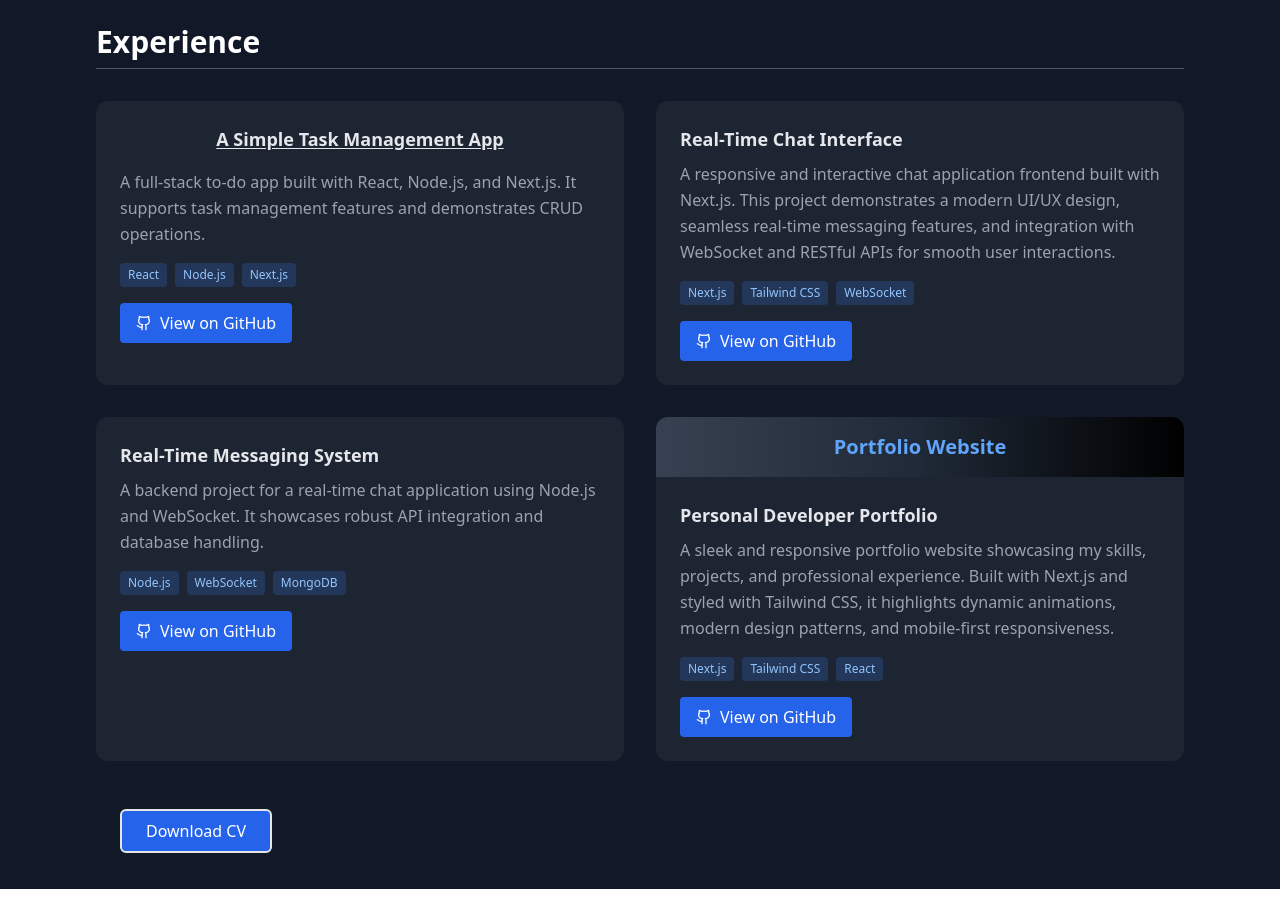
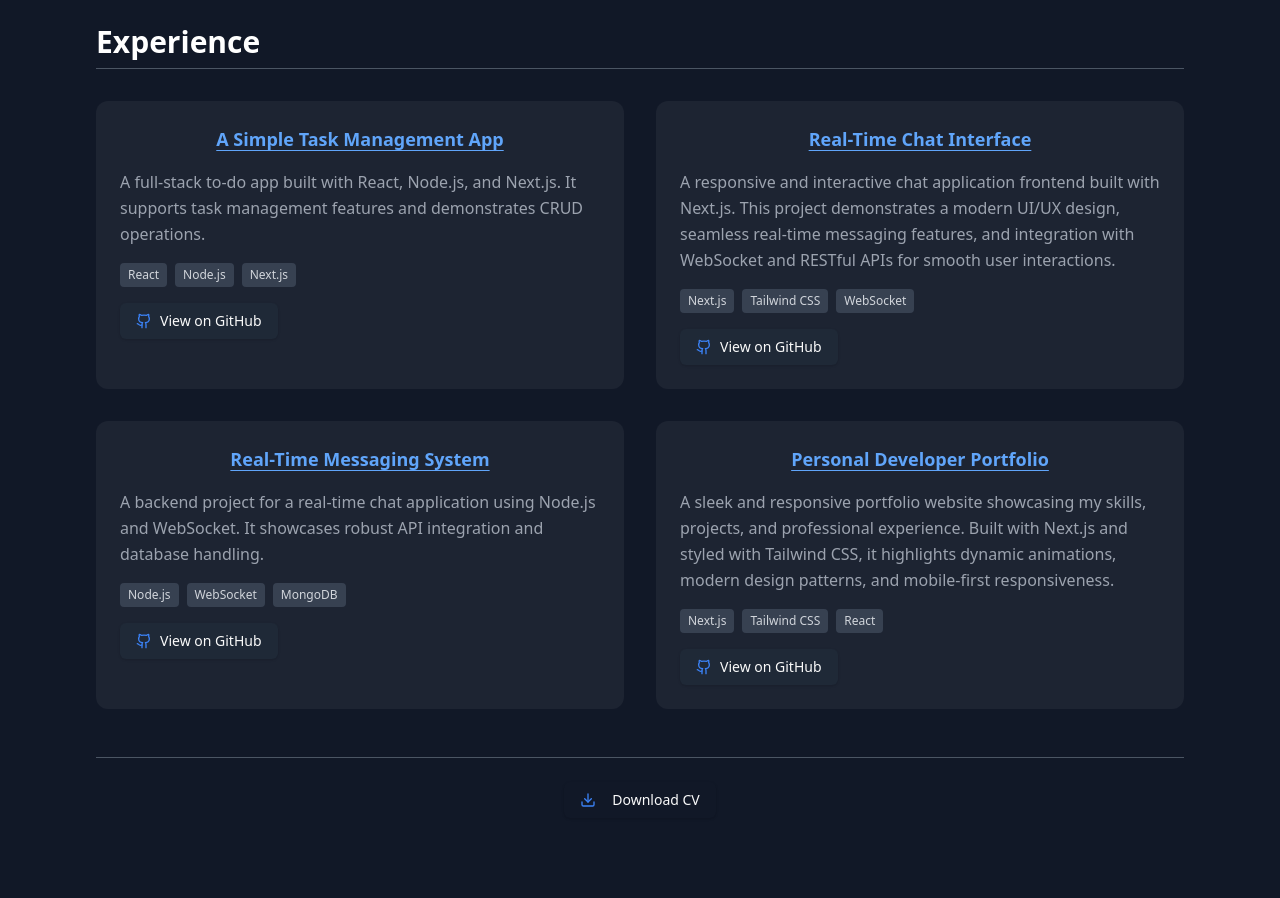
Before and after one commit to AbinAntony8888/PortfolioWebsite, a Next.js app: page / in a window 1280 px wide. Shown: the part 980-1878 px from the top of the page. Built offline with nearby package versions, Linux system fonts and the light colour scheme.

Commit message:
final modification

```diff
--- a/src/components/Cv.tsx
+++ b/src/components/Cv.tsx
@@ -1,16 +1,23 @@
-export default function Cv(){
-    return(
-        <div className="mt-12 ">
-        <button className="flex float-left gap-2 border-2 bg-blue-600 ml-6 px-6 py-2 rounded-md hover:bg-blue-900 duration-300 transform hover:scale-x-110 download-cv">
+import { Download } from "lucide-react";
+import { Button } from "./ui/button";
+
+export default function Cv() {
+  return (
+    <div className="mt-12 flex justify-center border-t border-gray-600 pt-6">
+      <Button className="bg-gray-900 hover:bg-gray-800 ">
         <a
           href="/abinantony it cv resume (2).pdf"
           className="gap-2 flex items-center justify-center"
           download
         >
+          <Download className="mr-2 h-4 w-4 text-blue-500" />
           Download CV
-            {/* <FaDownload className="text-orange-200" /> */}
         </a>
-        </button>
+      </Button>
     </div>
-    )
+  );
 }
+{/* <Button className="bg-gray-800 hover:bg-gray-700 border  mt-4">
+<Github size={16} className="text-blue-500" />
+View on GitHub
+</Button> */}
--- a/src/components/Experience.tsx
+++ b/src/components/Experience.tsx
@@ -1,7 +1,8 @@
 import { Github } from "lucide-react";
+import { Button } from "./ui/button";
 
-export default function Experience(){
-    return(
+export default function Experience() {
+  return (
     <div>
       <section>
         <h2 className="text-3xl font-bold mb-8 flex items-center gap-2 border-b border-gray-600 pb-2">
@@ -10,165 +11,150 @@ export default function Experience(){
         <div className="grid lg:grid-cols-2 gap-8">
           {/* Project 1 */}
           <div className="group relative bg-white/5 rounded-xl overflow-hidden hover:shadow-lg hover:shadow-blue-500/20 transition-transform duration-300 transform hover:scale-105">
-                {/* <div className=" bg-gradient-to-r from-gray-700 via-gray-800 to-black flex justify-center items-center p-4">
-                  <h3 className="text-xl font-semibold text-blue-400 text-center">
-                    To-Do App
-                  </h3>
-                </div> */}
             <div className="p-6">
-                  <h4 className="flex  justify-center underline underline-offset-2 mb-4 text-lg font-bold text-gray-200">
+              <h4 className="flex  justify-center underline underline-offset-4 mb-4 text-lg font-bold text-blue-400">
                 A Simple Task Management App
               </h4>
               <p className="text-gray-400 leading-relaxed mb-4">
-                    A full-stack to-do app built with React, Node.js, and
-                    Next.js. It supports task management features and
-                    demonstrates CRUD operations.
+                A full-stack to-do app built with React, Node.js, and Next.js.
+                It supports task management features and demonstrates CRUD
+                operations.
               </p>
               <div className="flex flex-wrap gap-2">
-                    <span className="text-xs bg-blue-500/20 text-blue-300 px-2 py-1 rounded">
+                <span className="text-xs bg-gray-700 text-gray-300 px-2 py-1 rounded">
                   React
                 </span>
-                    <span className="text-xs bg-blue-500/20 text-blue-300 px-2 py-1 rounded">
+                <span className="text-xs bg-gray-700 text-gray-300 px-2 py-1 rounded">
                   Node.js
                 </span>
-                    <span className="text-xs bg-blue-500/20 text-blue-300 px-2 py-1 rounded">
+                <span className="text-xs bg-gray-700 text-gray-300 px-2 py-1 rounded">
                   Next.js
                 </span>
               </div>
+              <Button className="bg-gray-800 hover:bg-gray-700 mt-4">
+                <Github size={16} className="text-blue-500" />
                 <a
                   href="https://github.com/AbinAntony8888/to-do-app"
                   target="_blank"
                   rel="noopener noreferrer"
-                    className="mt-4 inline-flex items-center gap-2 bg-blue-600 hover:bg-blue-500 text-white px-4 py-2 rounded transition-colors duration-300"
                 >
-                    <Github size={16} />
                   View on GitHub
                 </a>
+              </Button>
             </div>
           </div>
 
           {/* Project 2 */}
           <div className="group relative bg-white/5 rounded-xl overflow-hidden hover:shadow-lg hover:shadow-blue-500/20 transition-transform duration-300 transform hover:scale-105">
-                {/* <div className="bg-gradient-to-r from-gray-700 via-gray-800 to-black flex justify-center items-center p-4">
-                  <h3 className="text-xl font-semibold text-blue-400 text-center">
-                    Next.js Chat App Frontend
-                  </h3>
-                </div> */}
             <div className="p-6">
-                  <h4 className="text-lg font-bold text-gray-200 mb-2">
+              <h4 className="flex  justify-center underline underline-offset-4 mb-4 text-lg font-bold text-blue-400">
                 Real-Time Chat Interface
               </h4>
               <p className="text-gray-400 leading-relaxed mb-4">
                 A responsive and interactive chat application frontend built
-                    with Next.js. This project demonstrates a modern UI/UX
-                    design, seamless real-time messaging features, and
-                    integration with WebSocket and RESTful APIs for smooth user
-                    interactions.
+                with Next.js. This project demonstrates a modern UI/UX design,
+                seamless real-time messaging features, and integration with
+                WebSocket and RESTful APIs for smooth user interactions.
               </p>
               <div className="flex flex-wrap gap-2">
-                    <span className="text-xs bg-blue-500/20 text-blue-300 px-2 py-1 rounded">
+                <span className="text-xs bg-gray-700 text-gray-300 px-2 py-1 rounded">
                   Next.js
                 </span>
-                    <span className="text-xs bg-blue-500/20 text-blue-300 px-2 py-1 rounded">
+                <span className="text-xs bg-gray-700 text-gray-300 px-2 py-1 rounded">
                   Tailwind CSS
                 </span>
-                    <span className="text-xs bg-blue-500/20 text-blue-300 px-2 py-1 rounded">
+                <span className="text-xs bg-gray-700 text-gray-300 px-2 py-1 rounded">
                   WebSocket
                 </span>
               </div>
+
+              <Button className="bg-gray-800 hover:bg-gray-700 mt-4">
+                <Github size={16} className="text-blue-500" />
                 <a
                   href="https://github.com/AbinAntony8888/nextjs-chat-app"
                   target="_blank"
                   rel="noopener noreferrer"
-                    className="mt-4 inline-flex items-center gap-2 bg-blue-600 hover:bg-blue-500 text-white px-4 py-2 rounded transition-colors duration-300"
                 >
-                    <Github size={16} />
                   View on GitHub
                 </a>
+              </Button>
             </div>
           </div>
 
           {/* Project 3 */}
           <div className="group relative bg-white/5 rounded-xl overflow-hidden hover:shadow-lg hover:shadow-blue-500/20 transition-transform duration-300 transform hover:scale-105">
-                {/* <div className=" bg-gradient-to-r from-gray-700 via-gray-800 to-black flex justify-center items-center p-4">
-                  <h3 className="text-xl font-semibold text-blue-400 text-center">
-                    Chat App Backend
-                  </h3>
-                </div> */}
             <div className="p-6">
-                  <h4 className="text-lg font-bold text-gray-200 mb-2">
+              <h4 className="flex  justify-center underline underline-offset-4 mb-4 text-lg font-bold text-blue-400">
                 Real-Time Messaging System
               </h4>
               <p className="text-gray-400 leading-relaxed mb-4">
-                    A backend project for a real-time chat application using
-                    Node.js and WebSocket. It showcases robust API integration
-                    and database handling.
+                A backend project for a real-time chat application using Node.js
+                and WebSocket. It showcases robust API integration and database
+                handling.
               </p>
               <div className="flex flex-wrap gap-2">
-                    <span className="text-xs bg-blue-500/20 text-blue-300 px-2 py-1 rounded">
+                <span className="text-xs bg-gray-700 text-gray-300 px-2 py-1 rounded">
                   Node.js
                 </span>
-                    <span className="text-xs bg-blue-500/20 text-blue-300 px-2 py-1 rounded">
+                <span className="text-xs bg-gray-700 text-gray-300 px-2 py-1 rounded">
                   WebSocket
                 </span>
-                    <span className="text-xs bg-blue-500/20 text-blue-300 px-2 py-1 rounded">
+                <span className="text-xs bg-gray-700 text-gray-300 px-2 py-1 rounded">
                   MongoDB
                 </span>
               </div>
+
+              <Button className="bg-gray-800 hover:bg-gray-700 mt-4">
+                <Github size={16} className="text-blue-500" />
                 <a
                   href="https://github.com/AbinAntony8888/chatappBackendnode"
                   target="_blank"
                   rel="noopener noreferrer"
-                    className="mt-4 inline-flex items-center gap-2 bg-blue-600 hover:bg-blue-500 text-white px-4 py-2 rounded transition-colors duration-300"
                 >
-                    <Github size={16} />
                   View on GitHub
                 </a>
+              </Button>
             </div>
           </div>
 
           {/* Project 4 */}
           <div className="group relative bg-white/5 rounded-xl overflow-hidden hover:shadow-lg hover:shadow-blue-500/20 transition-transform duration-300 transform hover:scale-105">
-                <div className=" bg-gradient-to-r from-gray-700 via-gray-800 to-black flex justify-center items-center p-4">
-                  <h3 className="text-xl font-semibold text-blue-400 text-center">
-                    Portfolio Website
-                  </h3>
-                </div>
             <div className="p-6">
-                  <h4 className="text-lg font-bold text-gray-200 mb-2">
+              <h4 className="flex  justify-center underline underline-offset-4 mb-4 text-lg font-bold text-blue-400">
                 Personal Developer Portfolio
               </h4>
               <p className="text-gray-400 leading-relaxed mb-4">
-                    A sleek and responsive portfolio website showcasing my
-                    skills, projects, and professional experience. Built with
-                    Next.js and styled with Tailwind CSS, it highlights dynamic
-                    animations, modern design patterns, and mobile-first
-                    responsiveness.
+                A sleek and responsive portfolio website showcasing my skills,
+                projects, and professional experience. Built with Next.js and
+                styled with Tailwind CSS, it highlights dynamic animations,
+                modern design patterns, and mobile-first responsiveness.
               </p>
               <div className="flex flex-wrap gap-2">
-                    <span className="text-xs bg-blue-500/20 text-blue-300 px-2 py-1 rounded">
+                <span className="text-xs bg-gray-700 text-gray-300 px-2 py-1 rounded">
                   Next.js
                 </span>
-                    <span className="text-xs bg-blue-500/20 text-blue-300 px-2 py-1 rounded">
+                <span className="text-xs bg-gray-700 text-gray-300 px-2 py-1 rounded">
                   Tailwind CSS
                 </span>
-                    <span className="text-xs bg-blue-500/20 text-blue-300 px-2 py-1 rounded">
+                <span className="text-xs bg-gray-700 text-gray-300 px-2 py-1 rounded">
                   React
                 </span>
               </div>
+
+              <Button className="bg-gray-800 hover:bg-gray-700 mt-4">
+                <Github size={16} className="text-blue-500" />
                 <a
                   href="https://github.com/AbinAntony8888/PortfolioWebsite"
                   target="_blank"
                   rel="noopener noreferrer"
-                    className="mt-4 inline-flex items-center gap-2 bg-blue-600 hover:bg-blue-500 text-white px-4 py-2 rounded transition-colors duration-300"
                 >
-                    <Github size={16} />
                   View on GitHub
                 </a>
+              </Button>
             </div>
           </div>
         </div>
       </section>
     </div>
-    )
+  );
 }
--- a/src/components/Portfolio.tsx
+++ b/src/components/Portfolio.tsx
@@ -1,17 +1,6 @@
 "use client";
-/* eslint-disable react/no-unescaped-entities */
-import { Button } from "@/components/ui/button";
-
 import React from "react";
 import Image from "next/image";
-// import {
-//   FaGithub,
-//   FaLinkedin,
-//   FaStackOverflow,
-//   FaDiscord,
-//   FaEnvelope,
-//   FaDownload,
-// } from "react-icons/fa";
 import Experience from "./Experience";
 import Cv from "./Cv";
 import About from "./About";
@@ -19,24 +8,9 @@ import Skills from "./Skills";
 import SocialLinks from "./SocialLinks";
 
 const Portfolio = () => {
-
   return (
     <div className="min-h-screen bg-gray-900 text-white">
-      {/* Animated Gradient Background */}
-      <div
-        className="absolute inset-0 opacity-20 "
-        // style={{
-        //   backgroundImage: `
-        //     radial-gradient(at 40% 20%, hsla(28,100%,74%,1) 0, transparent 50%),
-        //     radial-gradient(at 80% 0%, hsla(189,100%,56%,1) 0, transparent 50%),
-        //     radial-gradient(at 0% 50%, hsla(355,100%,93%,1) 0, transparent 50%),
-        //     radial-gradient(at 80% 50%, hsla(340,100%,76%,1) 0, transparent 50%),
-        //     radial-gradient(at 0% 100%, hsla(22,100%,77%,1) 0, transparent 50%),
-        //     radial-gradient(at 80% 100%, hsla(242,100%,70%,1) 0, transparent 50%),
-        //     radial-gradient(at 0% 0%, hsla(343,100%,76%,1) 0, transparent 50%)
-        //   `,
-        // }}
-      />
+      <div className="absolute inset-0 opacity-20 " />
 
       {/* Dotted Overlay */}
       <div
@@ -69,25 +43,16 @@ const Portfolio = () => {
               Full Stack Developer
             </p>
           </div>
-
-          {/* Social Links */}
-          <SocialLinks/>
-
+          <SocialLinks />
         </header>
 
         {/* Main Content */}
+
         <main className="px-4 md:px-8 max-w-6xl mx-auto pb-20">
-          {/* Skills Section */}
-          <Skills/>
-
-          {/* About Section */}
-         <About/>
-
-          {/* Projects Section */}
-          <Experience/>
-
-          {/* CV */}
-         <Cv/>
+          <Skills />
+          <About />
+          <Experience />
+          <Cv />
         </main>
       </div>
     </div>
```
Also changed, not shown: src/components/Skills.tsx (+3 -9 lines), src/components/SocialLinks.tsx (+8 -4 lines). Lines whose indentation alone changed are shown as unchanged.
